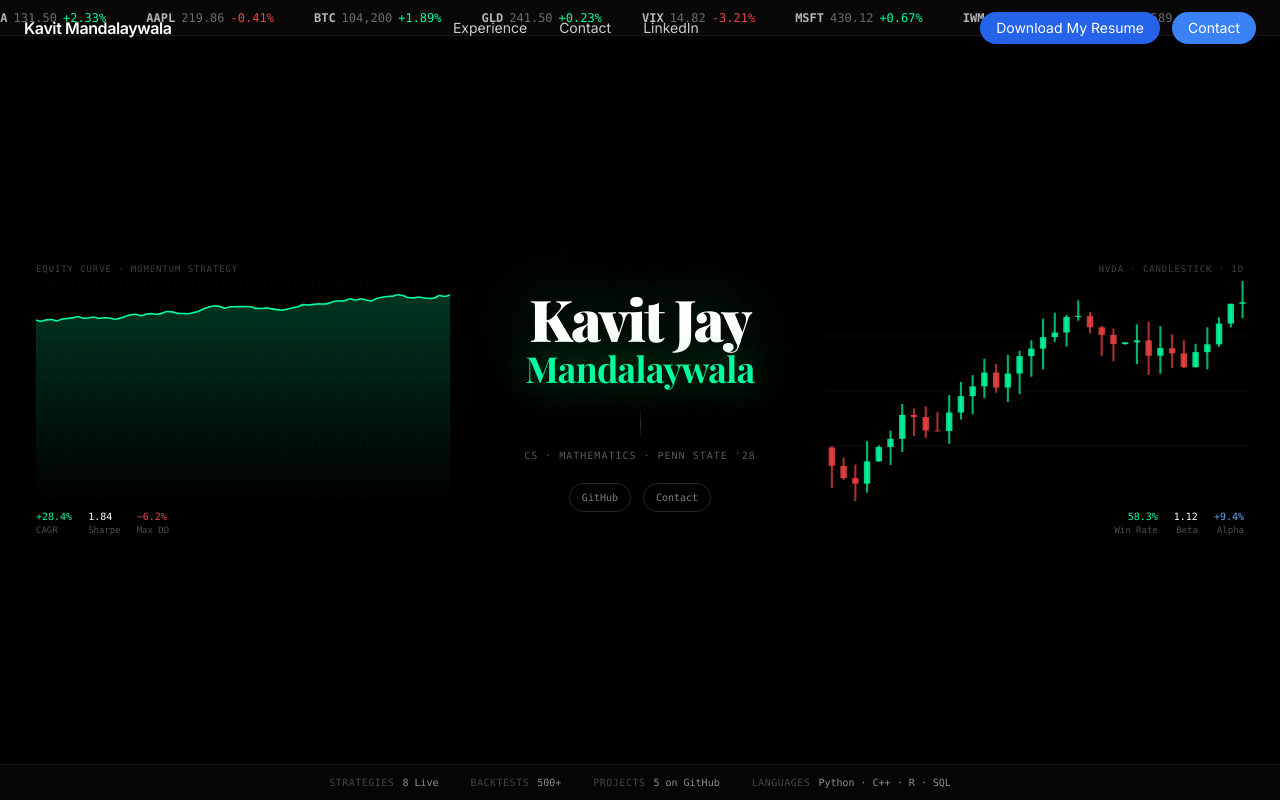
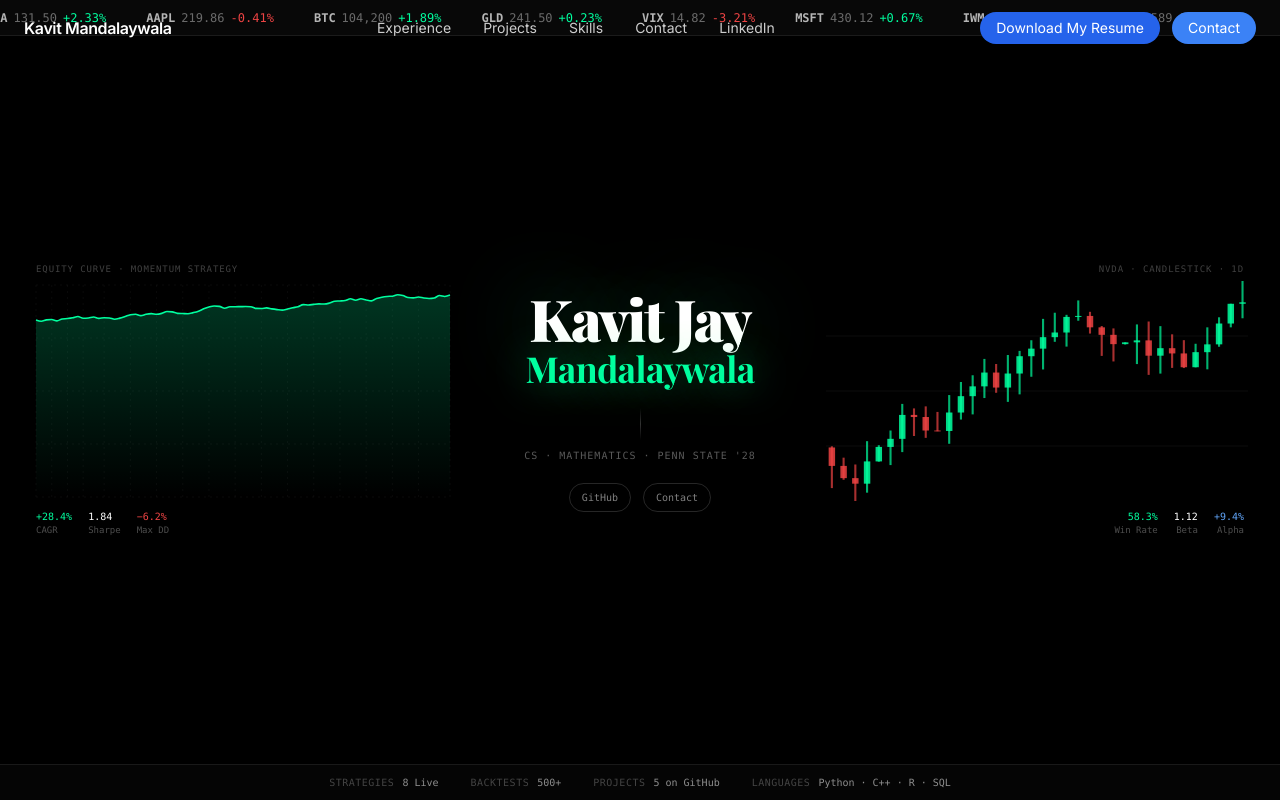
Before and after one commit to kjm7361/Kavit-quant-portfolio, a React (Vite) app: page / in a window 1280 px wide. Shown: the top 800 px of the page. Built offline with nearby package versions, Linux system fonts and the light colour scheme; a web font is replaced by a local one.

Commit message:
Fix navbar: Contact opens email, add Projects/Skills links

```diff
--- a/src/components/Navbar.jsx
+++ b/src/components/Navbar.jsx
@@ -21,17 +21,11 @@ export default function Navbar() {
 
       {/* Center links */}
       <div className="hidden md:flex items-center gap-8">
-        {['Experience', 'Contact', 'LinkedIn'].map(l => (
-          <a
-            key={l}
-            href={l === 'LinkedIn' ? 'https://linkedin.com/in/kavit-mandalaywala' : `#${l.toLowerCase()}`}
-            target={l === 'LinkedIn' ? '_blank' : undefined}
-            rel={l === 'LinkedIn' ? 'noopener noreferrer' : undefined}
-            className="text-white/80 hover:text-white text-sm font-sans transition-colors"
-          >
-            {l}
-          </a>
-        ))}
+        <a href="#experience" className="text-white/80 hover:text-white text-sm font-sans transition-colors">Experience</a>
+        <a href="#projects" className="text-white/80 hover:text-white text-sm font-sans transition-colors">Projects</a>
+        <a href="#skills" className="text-white/80 hover:text-white text-sm font-sans transition-colors">Skills</a>
+        <a href="mailto:kjm7361@psu.edu" className="text-white/80 hover:text-white text-sm font-sans transition-colors">Contact</a>
+        <a href="https://linkedin.com/in/kavit-mandalaywala" target="_blank" rel="noopener noreferrer" className="text-white/80 hover:text-white text-sm font-sans transition-colors">LinkedIn</a>
       </div>
 
       {/* Buttons */}
```
